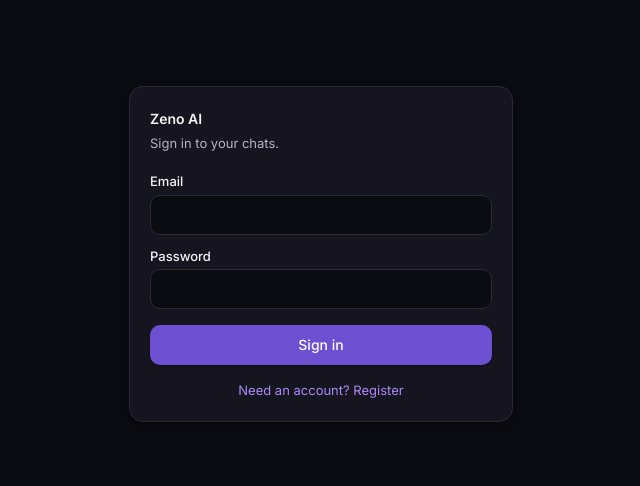
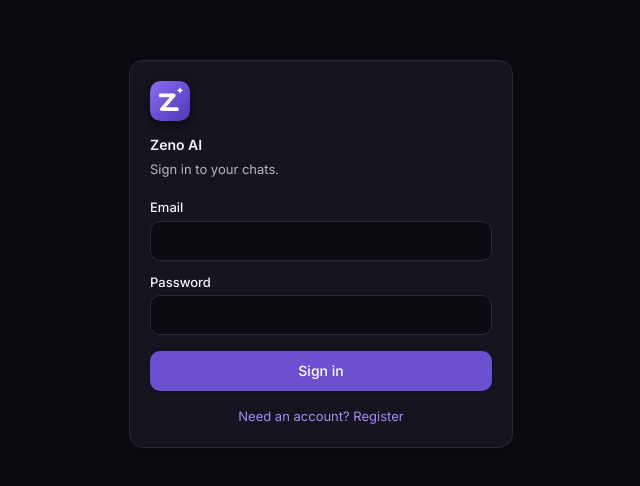
Before and after one commit to Siddharth202002/Chat-Bot, a Next.js app in the folder chatbot/frontend-next/: page / in a window 1280 px wide. Shown: the part 146-632 px from the top of the page, without its empty margins (319-959 px from the left). Built offline with nearby package versions, Linux system fonts and the light colour scheme; no server answers.

Commit message:
fix logo

```diff
--- a/chatbot/frontend-next/app/components/ChatArea.tsx
+++ b/chatbot/frontend-next/app/components/ChatArea.tsx
@@ -1,11 +1,12 @@
 "use client";
 
 import { cn } from "@/app/lib/utils";
-import { AlertCircle, ArrowDown, RotateCcw, Sparkles } from "lucide-react";
+import { AlertCircle, ArrowDown, RotateCcw } from "lucide-react";
 import { useCallback, useEffect, useRef, useState } from "react";
 import MessageBubble, { type Message } from "./MessageBubble";
 import TypingIndicator from "./TypingIndicator";
 import Button from "./ui/Button";
+import Logo from "./ui/Logo";
 import { Skeleton } from "./ui/Primitives";
 
 interface ChatAreaProps {
@@ -117,12 +118,9 @@ export default function ChatArea({
           /* ══ Welcome hero ══ */
           <div className="flex flex-1 items-center justify-center px-4 py-8 sm:px-6">
             <div className="flex w-full max-w-xl flex-col items-center text-center">
-              <span
-                className="animate-rise mb-5 flex h-12 w-12 items-center justify-center rounded-xl bg-accent shadow-e2"
-                aria-hidden
-              >
-                <Sparkles className="h-5.5 w-5.5 text-white" strokeWidth={1.75} />
-              </span>
+              {/* rounded-xl matches the mark's own 25% radius, so the shadow
+                  follows its corners instead of boxing them in. */}
+              <Logo size={48} className="animate-rise mb-5 rounded-xl shadow-e2" />
               <h1
                 className="animate-rise text-[1.75rem] leading-tight font-bold tracking-tight text-fg sm:text-display"
                 style={{ animationDelay: "40ms" }}
--- a/chatbot/frontend-next/app/components/Navbar.tsx
+++ b/chatbot/frontend-next/app/components/Navbar.tsx
@@ -3,6 +3,7 @@
 import { LogOut, PanelLeft } from "lucide-react";
 import { Badge } from "./ui/Primitives";
 import { IconButton } from "./ui/Button";
+import Logo from "./ui/Logo";
 
 interface NavbarProps {
   /** True for the whole in-flight window, not just once tokens arrive. */
@@ -31,6 +32,7 @@ export default function Navbar({
           <PanelLeft className="h-4.5 w-4.5" strokeWidth={1.75} />
         </IconButton>
 
+        <Logo size={24} />
         <span className="truncate text-small font-semibold text-fg">Zeno AI</span>
       </div>
 
--- a/chatbot/frontend-next/app/components/Sidebar.tsx
+++ b/chatbot/frontend-next/app/components/Sidebar.tsx
@@ -10,12 +10,12 @@ import {
   PanelLeftClose,
   Plus,
   Search,
-  Sparkles,
   Trash2,
   X,
 } from "lucide-react";
 import { useEffect, useMemo, useRef, useState, type DragEvent } from "react";
 import Button, { IconButton } from "./ui/Button";
+import Logo from "./ui/Logo";
 import { Badge, EmptyState, Skeleton } from "./ui/Primitives";
 
 export interface ChatSummary {
@@ -234,12 +234,7 @@ export default function Sidebar({
     <>
       {/* Brand + collapse */}
       <div className="flex h-14 shrink-0 items-center gap-2.5 border-b border-line-subtle px-3">
-        <span
-          className="flex h-7 w-7 shrink-0 items-center justify-center rounded-md bg-accent"
-          aria-hidden
-        >
-          <Sparkles className="h-3.5 w-3.5 text-white" strokeWidth={2} />
-        </span>
+        <Logo size={28} />
         <div className="min-w-0 flex-1">
           <p className="truncate text-small font-semibold text-fg">Zeno AI</p>
           <p className="truncate text-micro text-fg-subtle">Powered by LangGraph</p>
--- /dev/null
+++ b/chatbot/frontend-next/app/components/ui/Logo.tsx
@@ -0,0 +1,38 @@
+import { cn } from "@/app/lib/utils";
+
+/**
+ * The Zeno AI mark.
+ *
+ * The single place the brand asset is named, so swapping the file or its path
+ * is a one-line change rather than a hunt through four components.
+ *
+ * The mark carries its own gradient tile and 25% corner radius, so it needs
+ * no background or rounding of its own — pass `rounded-*` only where a shadow
+ * has to follow the corners (a box-shadow otherwise squares them off).
+ *
+ * Decorative by default: every placement sits beside the visible words "Zeno
+ * AI" or a heading, so announcing the mark as well would just repeat it.
+ */
+export default function Logo({
+  size = 28,
+  className,
+}: {
+  /** Rendered edge length in px. Also set as width/height, so no layout shift. */
+  size?: number;
+  className?: string;
+}) {
+  return (
+    // eslint-disable-next-line @next/next/no-img-element -- a fixed-size local
+    // SVG has nothing for next/image to optimise; it would only add a wrapper.
+    <img
+      src="/brand/zeno-mark-spark.svg"
+      alt=""
+      aria-hidden
+      width={size}
+      height={size}
+      draggable={false}
+      className={cn("shrink-0 select-none", className)}
+      style={{ width: size, height: size }}
+    />
+  );
+}
--- a/chatbot/frontend-next/app/layout.tsx
+++ b/chatbot/frontend-next/app/layout.tsx
@@ -13,6 +13,12 @@ export const metadata: Metadata = {
   title: "Zeno AI",
   description:
     "Zeno AI — an assistant with real-time streaming answers and PDF-grounded search.",
+  // Declared explicitly so the brand mark wins over app/favicon.ico, which
+  // Next would otherwise serve as the tab icon.
+  icons: {
+    icon: [{ url: "/brand/zeno-mark-spark.svg", type: "image/svg+xml" }],
+    apple: [{ url: "/brand/zeno-mark-spark.svg" }],
+  },
 };
 
 export const viewport: Viewport = {
--- a/chatbot/frontend-next/app/page.tsx
+++ b/chatbot/frontend-next/app/page.tsx
@@ -10,6 +10,7 @@ import Sidebar, { type ChatSummary, type RagState } from "./components/Sidebar";
 import SuggestionGrid from "./components/SuggestionGrid";
 import Button from "./components/ui/Button";
 import ConfirmDialog from "./components/ui/ConfirmDialog";
+import Logo from "./components/ui/Logo";
 import { useToast } from "./components/ui/Toast";
 import { useUserLocation } from "./hooks/useUserLocation";
 import { needsLocation } from "./lib/location";
@@ -1043,6 +1044,7 @@ export default function Home() {
           }}
         >
           <div className="mb-5">
+            <Logo size={40} className="mb-3 rounded-[10px] shadow-e2" />
             <h1 className="text-title-sm font-semibold text-fg">Zeno AI</h1>
             <p className="mt-1 text-small text-fg-muted">
               {authMode === "login" ? "Sign in to your chats." : "Create your account."}
```
Also changed, not shown: chatbot/frontend-next/public/brand/zeno-mark-spark.svg (added).
